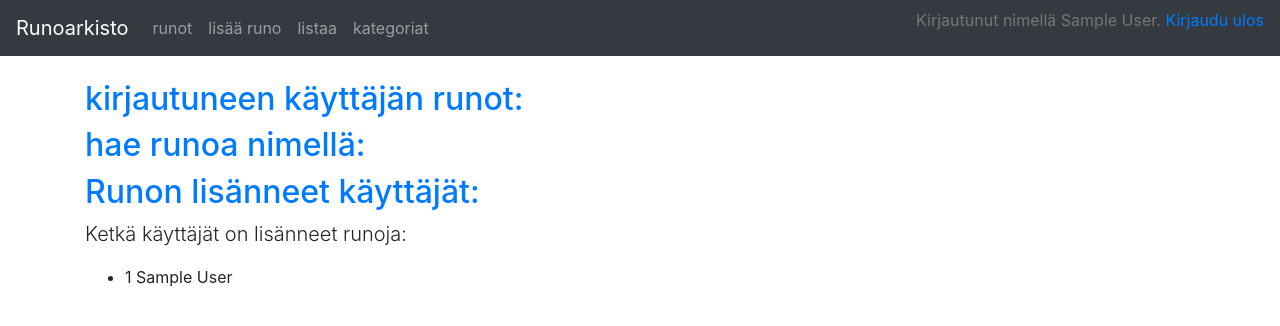
After one commit to vsvala/Runoarkisto, a Flask app: page /runot/listings/a in a window 1280 px wide. The commit adds this page. Shown: the top 326 px of the page. Run offline with Flask 2, Linux system fonts and the light colour scheme; a user stored in the database is signed in; tables that the repository leaves empty hold one stand-in row (values such as "Sample post"); some libraries are stand-ins or nearby versions.

Commit message:
vko4: base, yhteenvetokyselyt, kategoria, boosttrap

```diff
--- a/application/__init__.py
+++ b/application/__init__.py
@@ -30,6 +30,9 @@ from application.runot import views
 from application.auth import models
 from application.auth import views
 
+from application.category import models
+from application.category import views
+
 # kirjautuminen
 from application.auth.models import User
 from os import urandom
@@ -48,8 +51,6 @@ def load_user(user_id):
     return User.query.get(user_id)
 
 
-
-
 # Luodaan lopulta tarvittavat tietokantataulut
 try:
     db.create_all()
--- a/application/auth/models.py
+++ b/application/auth/models.py
@@ -1,13 +1,10 @@
 from application import db
+from application.models import Base
 
-class User(db.Model):
+from sqlalchemy.sql import text
 
+class User(Base):
     __tablename__ = "account"
-
-    id = db.Column(db.Integer, primary_key=True)
-    date_created = db.Column(db.DateTime, default=db.func.current_timestamp())
-    date_modified = db.Column(db.DateTime, default=db.func.current_timestamp(),
-                              onupdate=db.func.current_timestamp())
 
     name = db.Column(db.String(144), nullable=False)
     username = db.Column(db.String(144), nullable=False, unique=True)
@@ -32,3 +29,17 @@ class User(db.Model):
 
     def is_authenticated(self):
         return True
+
+    @staticmethod
+    def find_users_with_poem():
+        stmt = text("SELECT Account.id, Account.name FROM Account"
+                    " LEFT JOIN Runo ON Runo.account_id = Account.id"
+                    " GROUP BY Account.id"
+                    " HAVING COUNT(Runo.id) > 0")
+        res = db.engine.execute(stmt)
+
+        response = []
+        for row in res:
+            response.append({"id":row[0], "name":row[1]})
+
+        return response
--- a/application/runot/forms.py
+++ b/application/runot/forms.py
@@ -2,9 +2,9 @@ from flask_wtf import FlaskForm
 from wtforms import StringField, TextAreaField, validators
 
 class RunoForm(FlaskForm):
-    name = StringField("otsikko", [validators.Length(min=2)])
-    sisalto = TextAreaField("sisalto", [validators.Length(min=2)])
-    runoilija = StringField("runoilija", [validators.Length(min=2)])
+    name = StringField("otsikko", [validators.Length(min=2, max=144)])
+    sisalto = TextAreaField("sisalto", [validators.Length(min=2, max=2000)])
+    runoilija = StringField("runoilija", [validators.Length(min=2,max=144 )])
 
 
     class Meta:
--- a/application/runot/views.py
+++ b/application/runot/views.py
@@ -2,43 +2,76 @@ from application import app, db
 from flask import render_template, request, redirect, url_for
 from flask_login import login_required, current_user
 
+from application.auth.models import User
+
 from application.runot.models import Runo
 from application.runot.forms import RunoForm
 
+from application.category.models import Category
+
+#yksitttäisen runon näyttö
 @app.route("/runot/one/<runo_id>/", methods=["GET"])
 def runot_showOne(runo_id):
     t = Runo.query.get(runo_id)
     print(t)
-
     return render_template("runot/one.html",  t=t)
 
-
+#runojen listaus
 @app.route("/runot/", methods=["GET"])
 def runot_index():
     return render_template("runot/list.html", runot=Runo.query.all())
 
-
-@app.route("/runot/uusi/")
-@login_required
-def runot_form():
-    return render_template("runot/uusi.html", form=RunoForm())
+# #runon luomislomakkeen haku
+# @app.route("/runot/uusi")
+# @login_required
+# def runot_form(categ):
+#     return render_template("runot/uusi.html", form=RunoForm(), categ=categ)
 
 
+#uuden runon luomislomakkeen haku ja runon luominen
+@app.route("/runot/uusi/<c_id>/", methods=["GET","POST"])
+@login_required
+def runot_create(c_id):
+
+    if request.method == "GET":
+        return render_template("runot/uusi.html", form=RunoForm(), c_id=c_id)
+
+    form = RunoForm(request.form)
+
+    if not form.validate():
+        return render_template("runot/uusi.html", form=form, c_id=c_id)
+
+    t = Runo(name=form.name.data, sisalto=form.sisalto.data,
+             runoilija=form.runoilija.data)
+
+    t.account_id = current_user.id
+
+    category=Category.query.get(c_id)
+    t.categories.append(category)
+
+    db.session().add(t)
+    db.session().commit()
+
+    return redirect(url_for("runot_index"))
+
+#runon muokkaus lomakkeen haku
 @app.route("/runot/<runo_id>/", methods=["GET"])
 @login_required
 def runot_uppdateForm(runo_id):
-    form=RunoForm()
+
     t = Runo.query.get(runo_id)
+    form = RunoForm(obj=t) # Täytetään lomake tietokannasta löytyvillä runon tiedoilla
+
     return render_template("runot/muokkaa.html", t=t, form=form)
 
-
+#runon muokkaus
 @app.route("/runot/<runo_id>/", methods=["POST"])
 @login_required
 def runot_uppdate(runo_id):
 
+    t = Runo.query.get(runo_id)
+
     form = RunoForm(request.form)
-
-    t = Runo.query.get(runo_id)
 
     if not form.validate():
         return render_template("runot/muokkaa.html", t=t, form=form)
@@ -52,8 +85,8 @@ def runot_uppdate(runo_id):
 
     return redirect(url_for("runot_index"))
 
-
-@app.route("/runot/<runo_id>/delete/", methods=["POST"])
+#runon poisto
+@app.route("/runot/<runo_id>/delete/", methods=["GET", "POST"])
 @login_required
 def runot_delete(runo_id):
 
@@ -63,26 +96,17 @@ def runot_delete(runo_id):
 
     return redirect(url_for("runot_index"))
 
+@app.route("/runot/listings/a")
+@login_required
+def users_withPoems():
+     return render_template("runot/listings.html", how_many=User.find_users_with_poem())
 
-@app.route("/runot/", methods=["POST"])
+@app.route("/runot/listings/b")
 @login_required
-def runot_create():
+def loggedu_poems():
+    return render_template("runot/listings.html", loggedUsers_poems =Runo.find_loggedUsers_poems())
 
-    form = RunoForm(request.form)
-
-    if not form.validate():
-        return render_template("runot/uusi.html", form=form)
-
-    t = Runo(name=form.name.data, sisalto=form.sisalto.data,
-             runoilija=form.runoilija.data)
-
-#    t = Runo(form.name.data)
-#    t.sisalto= form.sisalto.data
-#    t.runoilija= form.runoilija.data
-
-    t.account_id = current_user.id
-
-    db.session().add(t)
-    db.session().commit()
-
-    return redirect(url_for("runot_index"))
+@app.route("/runot/listings/c")
+@login_required
+def find_runo():
+    return render_template("runot/listings.html", count_users=User.find_count_users())
--- a/application/templates/layout.html
+++ b/application/templates/layout.html
@@ -2,12 +2,66 @@
   <html>
     <head>
       <meta charset="utf-8">
+      <meta name="viewport" content="width=device-width, initial-scale=1, shrink-to-fit=no">
+
       <title>Runoarkisto</title>
+      <link rel="stylesheet" href="https://maxcdn.bootstrapcdn.com/bootstrap/4.0.0/css/bootstrap.min.css" integrity="sha384-Gn5384xqQ1aoWXA+058RXPxPg6fy4IWvTNh0E263XmFcJlSAwiGgFAW/dAiS6JXm" crossorigin="anonymous">
+
     </head>
 
     <body>
-        <body>
-            {% if current_user.is_authenticated %}
+     <!-- Bootstrap navigointipalkki-->
+        <nav class="navbar navbar-expand-md navbar-dark bg-dark mb-4">
+            <a class="navbar-brand" href="/">Runoarkisto</a>
+
+            <button class="navbar-toggler" type="button" data-toggle="collapse" data-target="#navbarCollapse" aria-controls="navbarCollapse" aria-expanded="false" aria-label="Toggle navigation">
+                    <span class="navbar-toggler-icon"></span>
+            </button>
+
+            <div class="collapse navbar-collapse" id="navbarCollapse">
+                    <ul class="navbar-nav mr-auto">
+
+     <!-- Navigointilinkit-->
+                      <li class="nav-item">
+                        <a class="nav-link" href="{{ url_for('runot_index') }} ">runot</a>
+                      </li>
+                      <li class="nav-item">
+                        <a class="nav-link" href="{{ url_for('category_create') }} ">lisää runo</a>
+                      </li>
+                      <li class="nav-item">
+                          <a class="nav-link" href="{{ url_for('loggedu_poems') }} ">listaa</a>
+                        </li>
+                        <li class="nav-item">
+                            <a class="nav-link" href="{{ url_for('category_index') }} ">kategoriat</a>
+                          </li>
+                    </ul>
+                    <div class="form-inline mt-2 mt-md-0">
+    <!-- Kirjautumisenhallinta -->
+                    {% if current_user.is_authenticated %}
+                     <p style="color:rgb(119, 118, 118)">
+                      Kirjautunut nimellä {{ current_user.name }}. <a href="{{ url_for('auth_logout') }}">Kirjaudu ulos</a>
+                    </p>
+                     {% else %}
+                    <a class="nav-link"  href="{{ url_for('users_create') }}">Rekisteröidy</a>
+                    <a  class="nav-link" href="{{ url_for('auth_login') }}">Kirjaudu </a>
+                    {% endif %}
+
+              </div>
+            </div>
+          </nav>
+
+          <main role="main" class="container">
+
+
+                <!--
+                Tämä kaikissa näkyvää tekstiä...tarviiko??  kuva?
+                  <h1>Runoarkisto</h1>
+                <p class="lead">Runoarkistosta voit hakea eri tarpeisiin runoja ja aforismejä .<br>Voit myös kartuttaa arkistoa lisäämällä runoa muiden iloksi.</p>
+
+             -->
+
+
+            <!-- {% if current_user.is_authenticated %}
             <p>
             Kirjautunut nimellä {{ current_user.name }}. <a href="{{ url_for('auth_logout') }}">Kirjaudu ulos</a>
             </p>
@@ -16,17 +70,25 @@
 
             <a href="{{ url_for('auth_login') }}">Kirjaudu</a>
             {% endif %}
-
-        <ul>
+         -->
+        <!-- <ul>
             <li><a href="{{ url_for('runot_index') }}">Listaa runot</a></li>
-            <li><a href="{{ url_for('runot_form') }}">Lisää runo</a></li>
+            <li><a href="{{ url_for('runot_index') }}">Lisää runo</a></li>
+            <li><a href="{{ url_for('runot_index') }}">Hae runoja</a></li>
             <li><a href="/">Etusivu</a></li>
-        </ul>
+        </ul> -->
 
       {% block body %}
       <p>
 sisältöä
       </p>
       {% endblock %}
+
+    </main>
+ <!-- Bootstrap scriptejä-->
+      <script src="https://code.jquery.com/jquery-3.2.1.slim.min.js" integrity="sha384-KJ3o2DKtIkvYIK3UENzmM7KCkRr/rE9/Qpg6aAZGJwFDMVNA/GpGFF93hXpG5KkN" crossorigin="anonymous"></script>
+      <script src="https://cdnjs.cloudflare.com/ajax/libs/popper.js/1.12.9/umd/popper.min.js" integrity="sha384-ApNbgh9B+Y1QKtv3Rn7W3mgPxhU9K/ScQsAP7hUibX39j7fakFPskvXusvfa0b4Q" crossorigin="anonymous"></script>
+      <script src="https://maxcdn.bootstrapcdn.com/bootstrap/4.0.0/js/bootstrap.min.js" integrity="sha384-JZR6Spejh4U02d8jOt6vLEHfe/JQGiRRSQQxSfFWpi1MquVdAyjUar5+76PVCmYl" crossorigin="anonymous"></script>
+
     </body>
   </html>
--- /dev/null
+++ b/application/templates/runot/listings.html
@@ -0,0 +1,59 @@
+{% extends "layout.html" %}
+
+{% block body %}
+
+
+      <a href="{{ url_for('loggedu_poems') }}"><h2>kirjautuneen käyttäjän runot: </h2></a></li>
+
+      {% if loggedUsers_poems is defined %}
+       <p class="lead">
+         Montako runoa tietty käyttäjä on lisännyt:
+       </p>
+
+       <ul>
+         {% for runo in loggedUsers_poems %}
+         <li>
+           {{runo.id}} {{runo.name}}
+         </li>
+         {% endfor %}
+       </ul>
+    {% endif %}
+
+
+    <a href="{{ url_for('find_runo') }}"><h2>hae runoa nimellä: </h2></a></li>
+
+    {% if loggedUsers_poems is defined %}
+     <p class="lead">
+       Hakemasi runo:
+     </p>
+
+     <ul>
+       {% for runo in loggedUsers_poems %}
+       <li>
+         {{runo.id}} {{runo.name}}
+       </li>
+       {% endfor %}
+     </ul>
+  {% endif %}
+
+
+
+    <a href="{{ url_for('users_withPoems') }}"><h2>Runon lisänneet käyttäjät: </h2></a></li>
+
+   {% if how_many is defined %}
+    <p class="lead">
+      Ketkä käyttäjät on lisänneet runoja:
+    </p>
+
+    <ul>
+      {% for user in how_many %}
+      <li>
+        {{user.id}} {{user.name}}
+      </li>
+      {% endfor %}
+    </ul>
+    {% endif %}
+
+
+
+{% endblock %}
--- a/application/templates/runot/uusi.html
+++ b/application/templates/runot/uusi.html
@@ -2,7 +2,7 @@
 
 {% block body %}
 <h1>Lisää runo</h1>
-<form method="POST" action="{{ url_for('runot_create') }}">
+<form method="POST" action="{{ url_for('runot_create', c_id=c_id) }}">
 
     <table>
         <tr>
@@ -56,6 +56,7 @@
                 </ul>
             </td>
 
+
     <tr>
     <td colspan="2">
       <input type="submit" value="Lisää uusi runo"/>
@@ -63,4 +64,4 @@
    </tr>
   </form>
 
-{% endblock %}
+  {% endblock %}
--- a/application/views.py
+++ b/application/views.py
@@ -1,6 +1,7 @@
 from flask import render_template
 from application import app
+from application.auth.models import User
 
 @app.route("/")
 def index():
-    return render_template("index.html")
+    return render_template("index.html")#, how_many=User.find_users_with_poem())
```
Also changed, not shown: application/auth/forms.py (+11 -3 lines), application/auth/views.py (+12 -8 lines), application/category/forms.py (added, +22 -0 lines), application/category/models.py (added, +9 -0 lines), application/category/views.py (added, +149 -0 lines), application/models.py (added, +10 -0 lines), application/runot/models.py (+37 -8 lines), application/templates/category/addCategory.html (added, +33 -0 lines), application/templates/category/list.html (added, +20 -0 lines), application/templates/index.html (+20 -1 lines), application/templates/runot/list.html (+6 -4 lines), application/templates/runot/one.html (+11 -13 lines).
